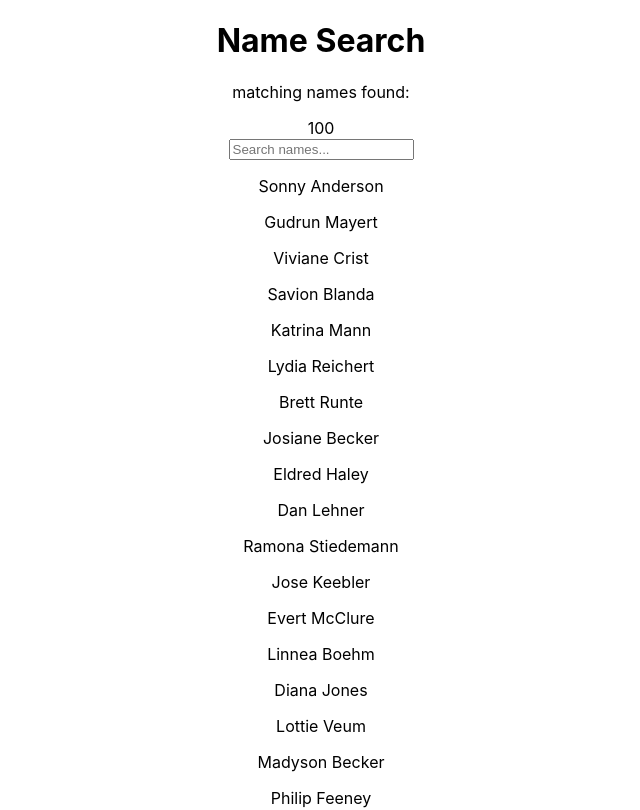
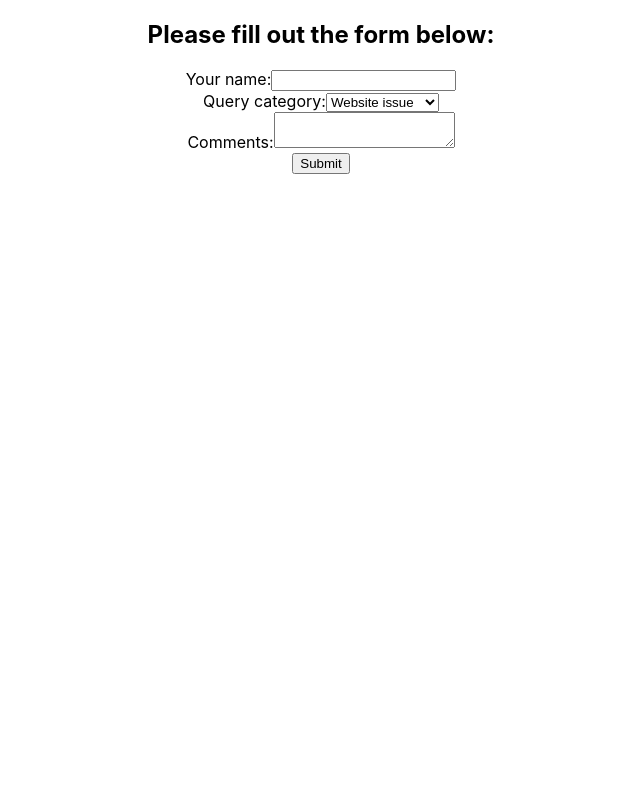
Before and after one commit to codingbyfreddish/react-app, a React (Create React App) app in the folder my-app/: page / in a window 1280 px wide. Shown: the top 810 px of the page, without its empty margins (319-959 px from the left). Built offline with nearby package versions, Linux system fonts and the light colour scheme.

Commit message:
add ControlledFormHooks.js /components

```diff
--- a/my-app/src/App.js
+++ b/my-app/src/App.js
@@ -1,11 +1,11 @@
 import logo from './logo.svg';
 import './App.css';
-import SearchBar from './components/SearchBar';
+import ControlledFormHooks from './components/ControlledFormHooks';
 
 function App() {
   return (
     <div className="App">
-      <SearchBar />
+      <ControlledFormHooks />
     </div>
   );
 }
--- /dev/null
+++ b/my-app/src/components/ControlledFormHooks.js
@@ -0,0 +1,38 @@
+import React, {useState} from 'react'
+
+function ControlledFormHooks() {
+    const [name, setName] = useState('');
+    const [category, setCategory] = useState('website');
+    const [comments, setComments] = useState('');
+    const handleSubmit = (e) => {
+        e.preventDefault();
+        console.log(name, category, comments)
+    }
+
+  return (
+    <div>
+        <h2>Please fill out the form below:</h2>
+        <form onSubmit={handleSubmit}>
+            <div>
+                <label htmlFor='id-name'>Your name:</label>
+                <input value={name} onChange={(e) => setName(e.target.value)} id='id-name' name='name' type='text'></input>
+            </div>
+            <div>
+                <label htmlFor='id-category'>Query category:</label>
+                <select id='id-category' name='category' value={category} onChange={(e) => setCategory(e.target.value)}>
+                    <option value='website'>Website issue</option>
+                    <option value='order'>Order issue</option>
+                    <option value='general'>General inquiry</option>
+                </select>
+            </div>
+            <div>
+                <label htmlFor='id-comments'>Comments:</label>
+                <textarea id='id-comments' name='comments' value={comments} onChange={(e) => setComments(e.target.value)} />
+            </div>
+            <input type='submit' value='Submit'></input>
+        </form>
+      </div>
+  )
+}
+
+export default ControlledFormHooks
```
